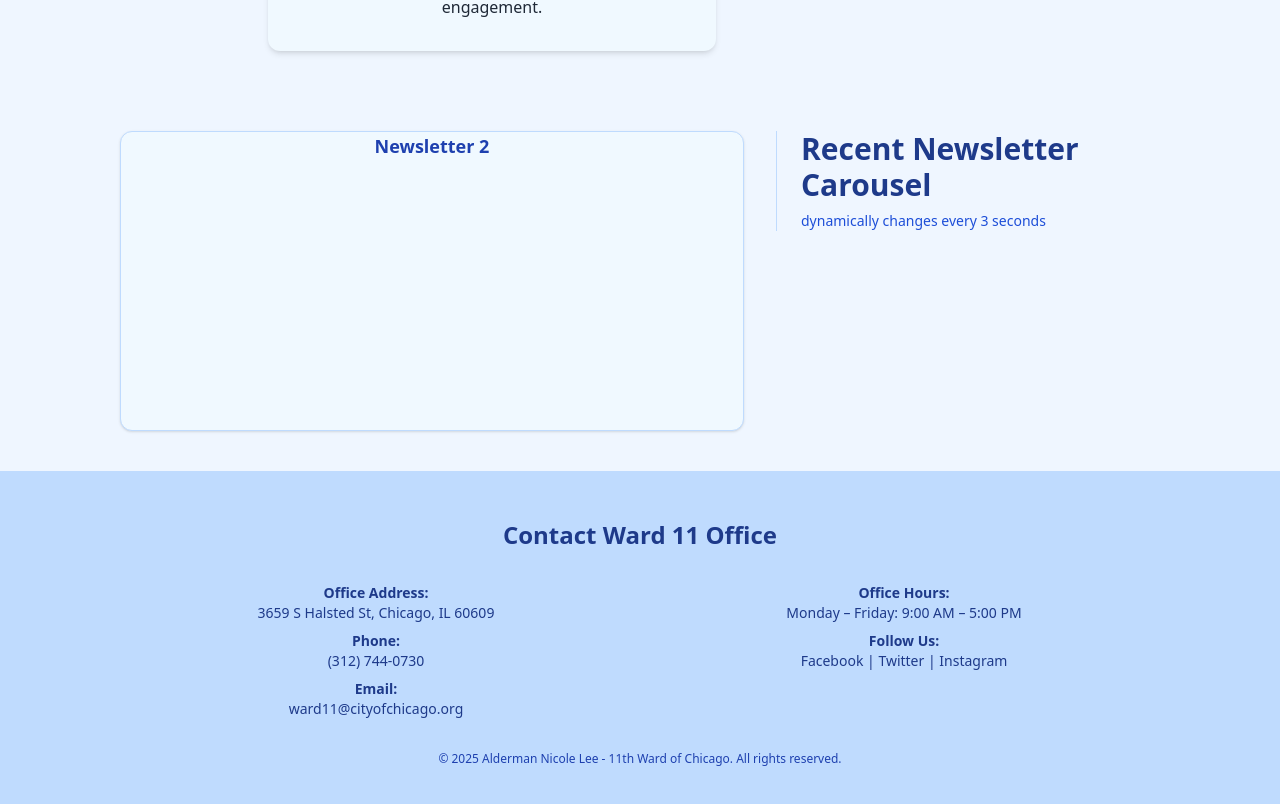
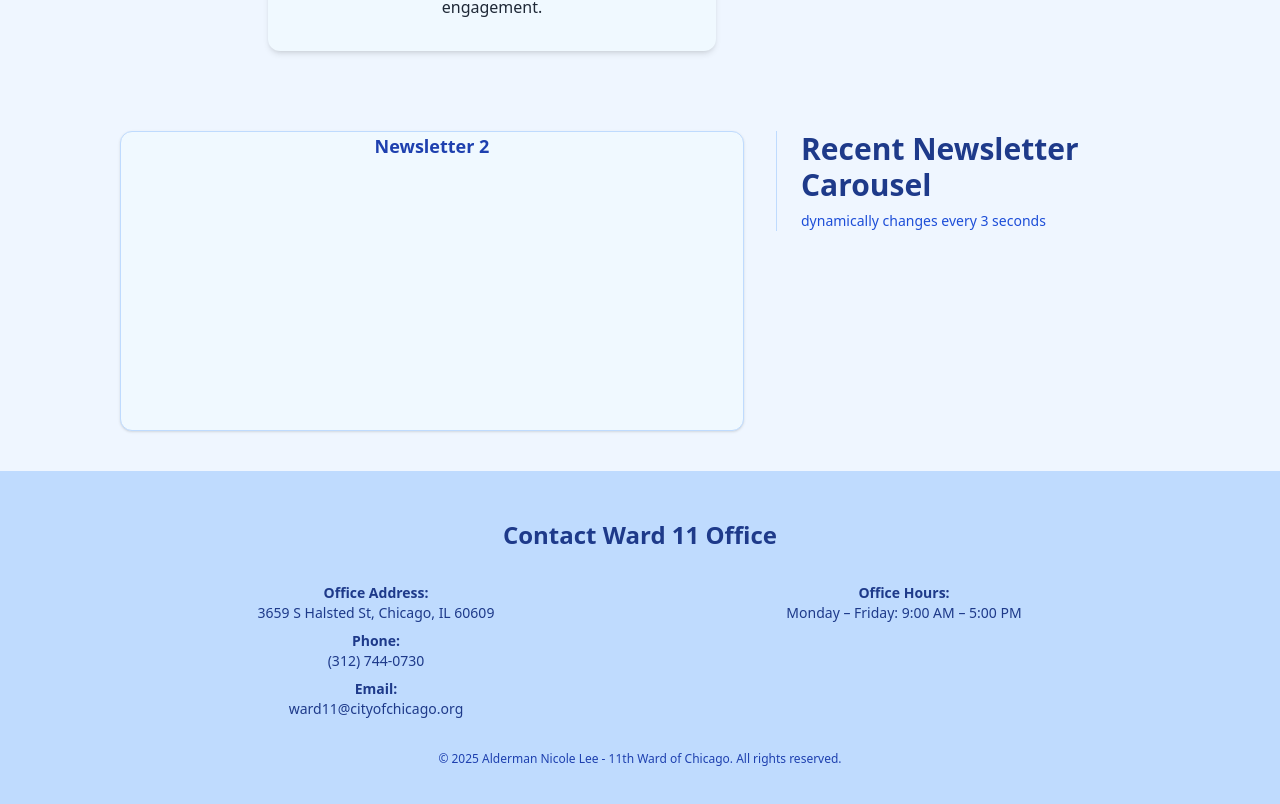
Before and after one commit to andrewzhang451/alderman_website, a React (Vite) app: page / in a window 1280 px wide. Shown: the part 1046-1850 px from the top of the page. Built offline with nearby package versions, Linux system fonts and the light colour scheme.

Commit message:
added link to the buttons in quick action, also removed contact in contact file for now

```diff
--- a/src/components/QuickActions.tsx
+++ b/src/components/QuickActions.tsx
@@ -6,9 +6,11 @@
         {/* container */}
         <div className="bg-red-100 p-4 rounded-xl shadow text-center hover:scale-105 transition-transform duration-300 space-y-2">
           <h3 className="text-xl font-bold text-red-800">Report an Issue (311)</h3>
+          <a href="https://311.chicago.gov/s/?language=en_US" target="_blank" rel="noopener norefferer">
             <button className="mt-2 bg-blue-600 font-bold text-white px-4 py-2 rounded hover:bg-blue-700">
               Submit
             </button>
+          </a>
         </div>
         {/* container */}
         <div className="bg-white p-4 rounded-xl shadow text-center hover:scale-105 transition-transform duration-300 space-y-2">
@@ -19,9 +21,11 @@
         </div>
         <div className="bg-blue-100 p-4 rounded-xl shadow text-center hover:scale-105 transition-transform duration-300 space-y-2">
           <h3 className="text-xl font-bold text-blue-800">City Services</h3>
+          <a href="https://www.chicago.gov/city/en/depts/311.html" target="_blank" rel="noopener noreferrer">
             <button className="mt-2 bg-blue-600 font-bold text-white px-4 py-2 rounded hover:bg-blue-700">
               Learn More
             </button>
+          </a>
         </div>
       </div>
     </section>
--- a/src/components/contact.tsx
+++ b/src/components/contact.tsx
@@ -11,7 +11,7 @@
           </div>
           <div className="space-y-2">
             <p><strong>Office Hours:</strong><br />Monday – Friday: 9:00 AM – 5:00 PM</p>
-            <p><strong>Follow Us:</strong><br />Facebook | Twitter | Instagram</p>
+            {/* <p><strong>Follow Us:</strong><br />Facebook | Twitter | Instagram</p> */}
           </div>
         </div>
         <p className="text-xs text-blue-800">© 2025 Alderman Nicole Lee - 11th Ward of Chicago. All rights reserved.</p>
```
Lines whose indentation alone changed are shown as unchanged.
